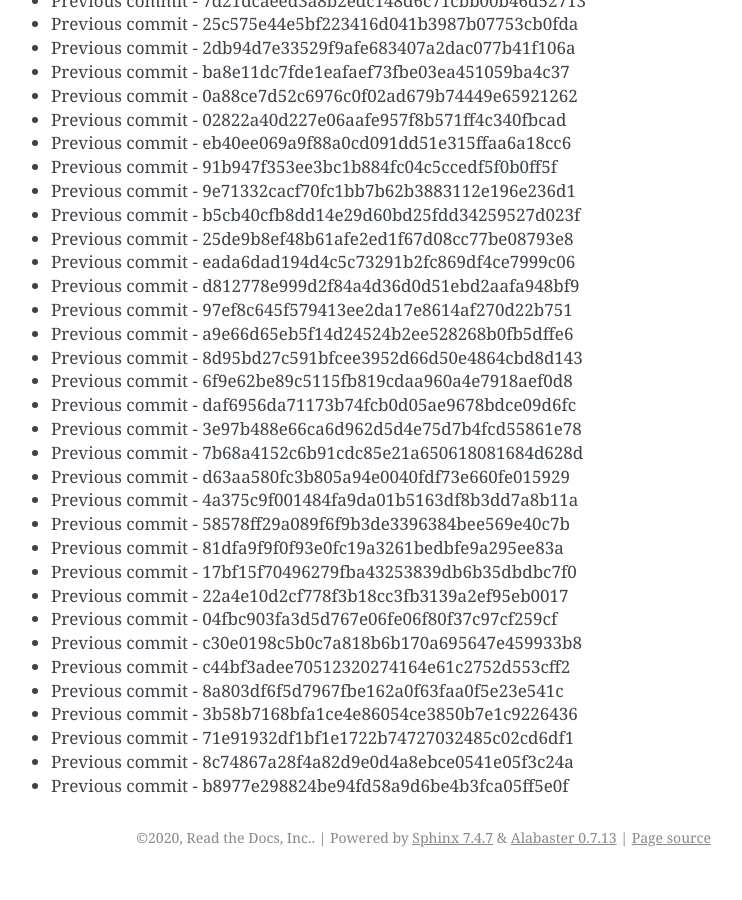
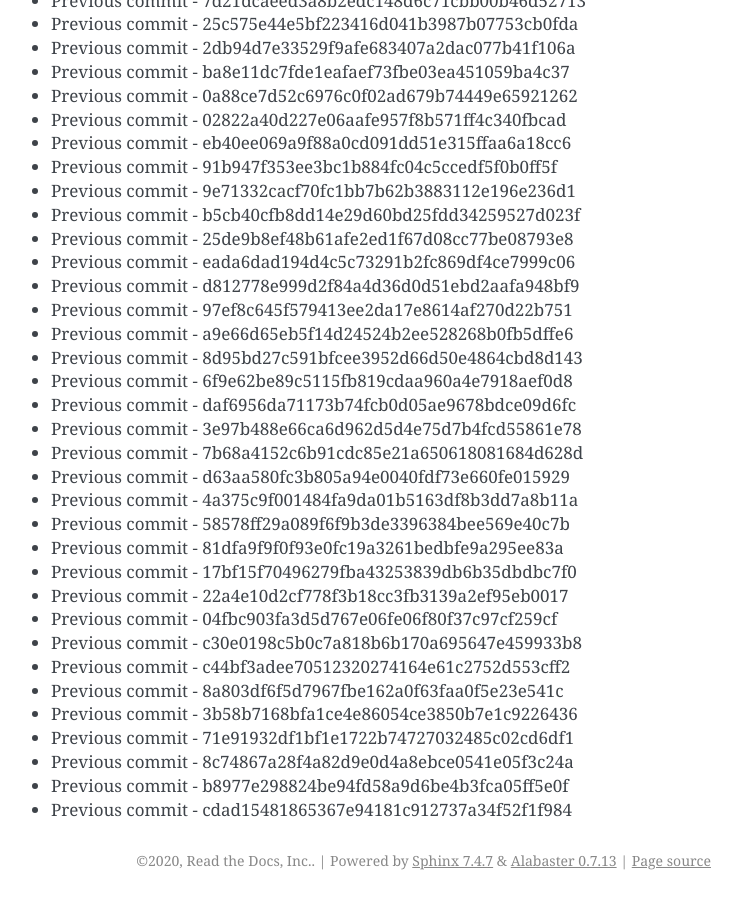
Before and after one commit to readthedocs/rtd-git-stresstest, a Sphinx documentation site: the page built from docs/updates.rst, in a window 1280 px wide and 900 px high, scrolled down 9436 px. Shown: the whole window, without its empty margins (399-1141 px from the left). Built offline with Sphinx 7.4.7, drawn with Linux system fonts in a browser that asks for light colours; before the commit the page ends 10313 px from its top, so only the background shows below that.

Commit message:
Generating commit from previous: cdad15481865367e94181c912737a34f52f1f984

```diff
--- a/docs/updates.rst
+++ b/docs/updates.rst
@@ -428,3 +428,4 @@ It can be tested for any performance characteristics.
 * Previous commit - 71e91932df1bf1e1722b74727032485c02cd6df1
 * Previous commit - 8c74867a28f4a82d9e0d4a8ebce0541e05f3c24a
 * Previous commit - b8977e298824be94fd58a9d6be4b3fca05ff5e0f
+* Previous commit - cdad15481865367e94181c912737a34f52f1f984
```
